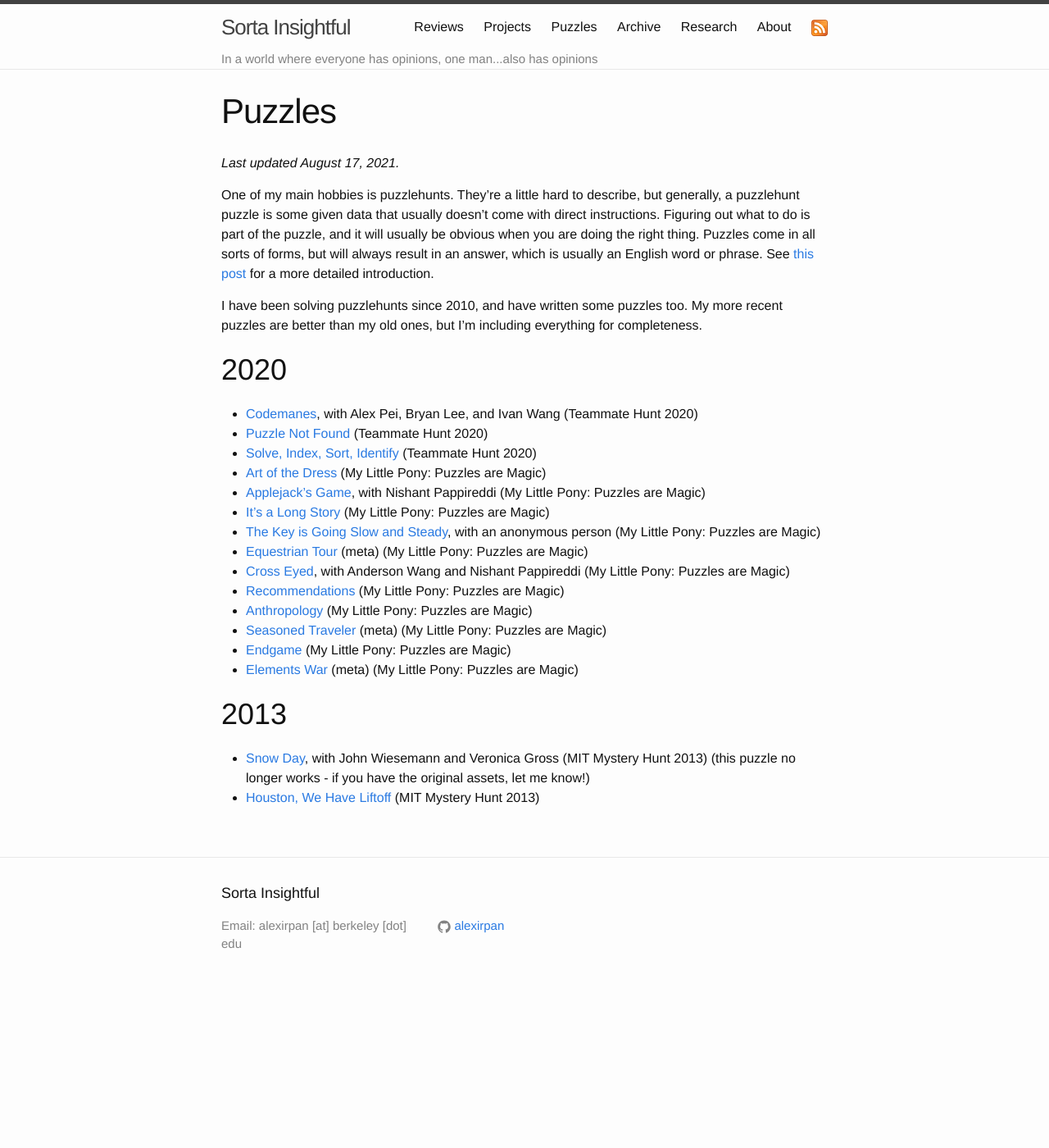
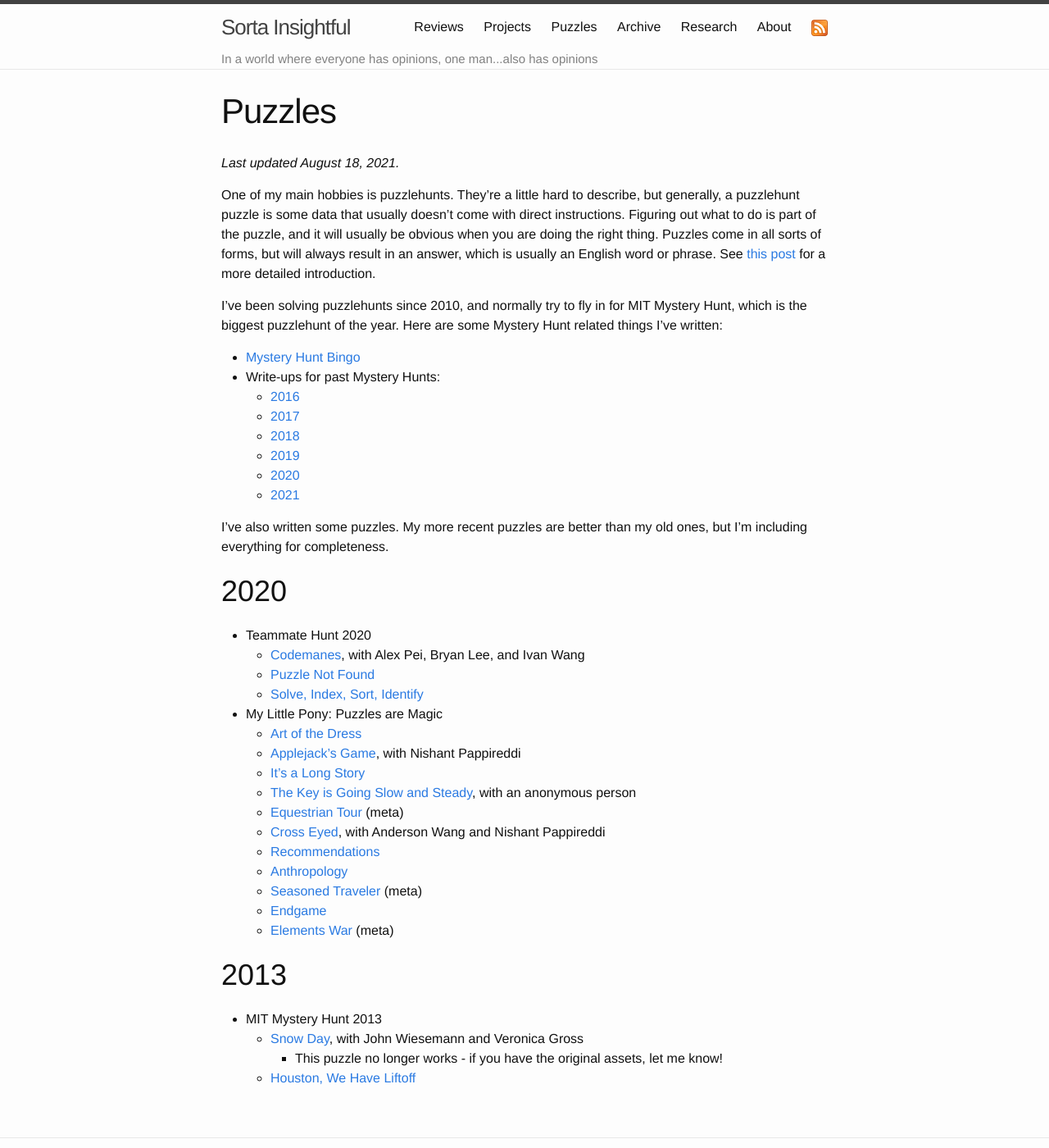
Before and after one commit to alexirpan/alexirpan.github.io, a Jekyll site: the page built from puzzles.markdown, in a window 1280 px wide and 1400 px high. Shown: the whole window at 82% size. Built offline with Jekyll 4.4.1, drawn with Linux system fonts in a browser that asks for light colours; nearby versions of some CDN libraries.

Commit message:
Squashed commit of 6years (includes puzzles page update)

```diff
--- a/puzzles.markdown
+++ b/puzzles.markdown
@@ -4,38 +4,54 @@ title: Puzzles
 permalink: /puzzles/
 ---
 
-*Last updated August 17, 2021.*
+*Last updated August 18, 2021.*
 
 One of my main hobbies is puzzlehunts. They're a little hard to describe,
-but generally, a puzzlehunt puzzle is some given data that usually
+but generally, a puzzlehunt puzzle is some data that usually
 doesn't come with direct instructions. Figuring out what to do is part of the
 puzzle, and it will usually be obvious when you are doing the right thing.
 Puzzles come in all sorts of forms, but will always result in an answer, which is
 usually an English word or phrase. See [this post](https://blog.vero.site/post/puzzlehunts)
 for a more detailed introduction.
 
-I have been solving puzzlehunts since 2010, and have written some puzzles too.
+I've been solving puzzlehunts since 2010, and normally try to fly in for MIT Mystery Hunt, which is the biggest puzzlehunt of the year.
+Here are some Mystery Hunt related things I've written:
+
+* [Mystery Hunt Bingo](https://www.alexirpan.com/mystery-hunt-bingo/)
+* Write-ups for past Mystery Hunts:
+    * [2016]({% post_url 2016-01-20-mysteryhunt %})
+    * [2017]({% post_url 2017-01-20-mh-2017 %})
+    * [2018]({% post_url 2018-01-18-mh-2018 %})
+    * [2019]({% post_url 2019-01-26-mh-2019 %})
+    * [2020]({% post_url 2020-01-22-mh-2020 %})
+    * [2021]({% post_url 2021-01-29-mh-2021 %})
+
+I've also written some puzzles.
 My more recent puzzles are better than my old ones, but I'm including everything for
 completeness.
 
 # 2020
 
-* [Codemanes](https://2020.teammatehunt.com/solutions/codemanes), with Alex Pei, Bryan Lee, and Ivan Wang (Teammate Hunt 2020)
-* [Puzzle Not Found](https://2020.teammatehunt.com/puzzles/puzzle-not-found) (Teammate Hunt 2020)
-* [Solve, Index, Sort, Identify](https://2020.teammatehunt.com/puzzles/solve-index-sort-identify) (Teammate Hunt 2020)
-* [Art of the Dress](https://www.puzzlesaremagic.com/puzzle/art-of-the-dress.html) (My Little Pony: Puzzles are Magic)
-* [Applejack's Game](https://www.puzzlesaremagic.com/solution/applejacks-game/index.html), with Nishant Pappireddi (My Little Pony: Puzzles are Magic)
-* [It's a Long Story](https://www.puzzlesaremagic.com/puzzle/its-a-long-story.html) (My Little Pony: Puzzles are Magic)
-* [The Key is Going Slow and Steady](https://www.puzzlesaremagic.com/solution/the-key-is-going-slow-and-steady/index.html), with an anonymous person (My Little Pony: Puzzles are Magic)
-* [Equestrian Tour](https://www.puzzlesaremagic.com/solution/equestrian-tour/index.html) (meta) (My Little Pony: Puzzles are Magic)
-* [Cross Eyed](https://www.puzzlesaremagic.com/solution/cross-eyed/index.html), with Anderson Wang and Nishant Pappireddi (My Little Pony: Puzzles are Magic)
-* [Recommendations](https://www.puzzlesaremagic.com/puzzle/recommendations.html) (My Little Pony: Puzzles are Magic)
-* [Anthropology](https://www.puzzlesaremagic.com/solution/anthropology/index.html) (My Little Pony: Puzzles are Magic)
-* [Seasoned Traveler](https://www.puzzlesaremagic.com/puzzle/seasoned-traveler.html) (meta) (My Little Pony: Puzzles are Magic)
-* [Endgame](https://www.puzzlesaremagic.com/puzzle/endgame.html) (My Little Pony: Puzzles are Magic)
-* [Elements War](https://www.puzzlesaremagic.com/puzzle/elements-war.html) (meta) (My Little Pony: Puzzles are Magic)
+* Teammate Hunt 2020
+    * [Codemanes](https://2020.teammatehunt.com/solutions/codemanes), with Alex Pei, Bryan Lee, and Ivan Wang
+    * [Puzzle Not Found](https://2020.teammatehunt.com/puzzles/puzzle-not-found)
+    * [Solve, Index, Sort, Identify](https://2020.teammatehunt.com/puzzles/solve-index-sort-identify)
+* My Little Pony: Puzzles are Magic
+    * [Art of the Dress](https://www.puzzlesaremagic.com/puzzle/art-of-the-dress.html)
+    * [Applejack's Game](https://www.puzzlesaremagic.com/solution/applejacks-game/index.html), with Nishant Pappireddi
+    * [It's a Long Story](https://www.puzzlesaremagic.com/puzzle/its-a-long-story.html)
+    * [The Key is Going Slow and Steady](https://www.puzzlesaremagic.com/solution/the-key-is-going-slow-and-steady/index.html), with an anonymous person
+    * [Equestrian Tour](https://www.puzzlesaremagic.com/solution/equestrian-tour/index.html) (meta)
+    * [Cross Eyed](https://www.puzzlesaremagic.com/solution/cross-eyed/index.html), with Anderson Wang and Nishant Pappireddi
+    * [Recommendations](https://www.puzzlesaremagic.com/puzzle/recommendations.html)
+    * [Anthropology](https://www.puzzlesaremagic.com/solution/anthropology/index.html)
+    * [Seasoned Traveler](https://www.puzzlesaremagic.com/puzzle/seasoned-traveler.html) (meta)
+    * [Endgame](https://www.puzzlesaremagic.com/puzzle/endgame.html)
+    * [Elements War](https://www.puzzlesaremagic.com/puzzle/elements-war.html) (meta)
 
 # 2013
 
-* [Snow Day](http://web.mit.edu/puzzle/www/2013/coinheist.com/indiana/snow_day/index.html), with John Wiesemann and Veronica Gross (MIT Mystery Hunt 2013) (this puzzle no longer works - if you have the original assets, let me know!)
-* [Houston, We Have Liftoff](http://web.mit.edu/puzzle/www/2013/coinheist.com/indiana/houston_we_have_liftoff/index.html) (MIT Mystery Hunt 2013)
+* MIT Mystery Hunt 2013
+    * [Snow Day](http://web.mit.edu/puzzle/www/2013/coinheist.com/indiana/snow_day/index.html), with John Wiesemann and Veronica Gross
+        * This puzzle no longer works - if you have the original assets, let me know!
+    * [Houston, We Have Liftoff](http://web.mit.edu/puzzle/www/2013/coinheist.com/indiana/houston_we_have_liftoff/index.html)
```
Also changed, not shown: _posts/2021-08-18-six-years.markdown (added, +211 -0 lines), about.md (+2 -2 lines).
